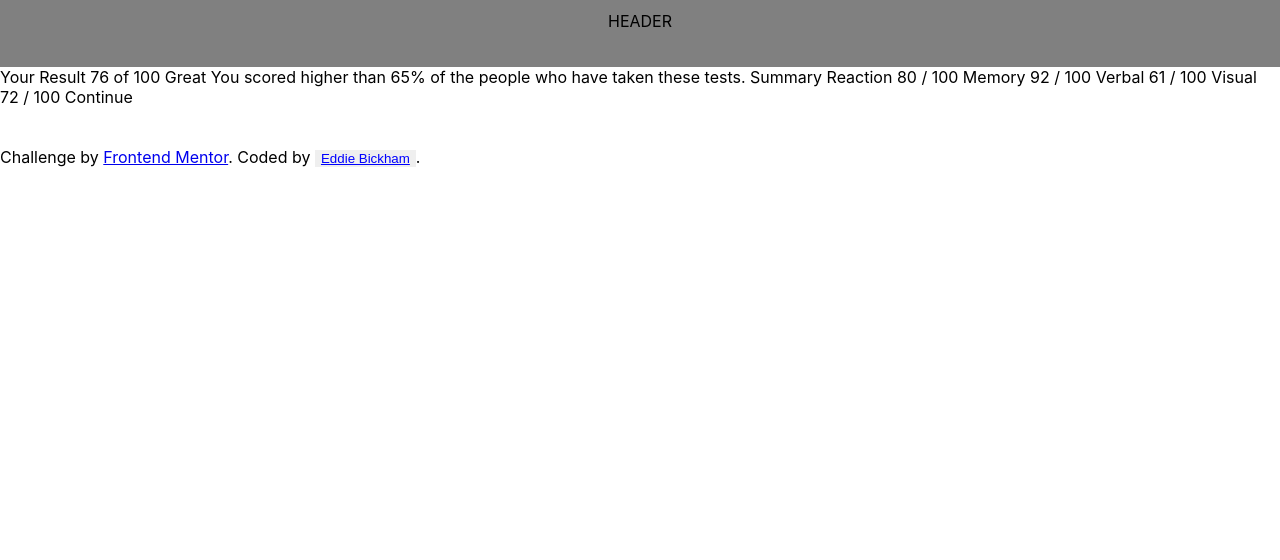
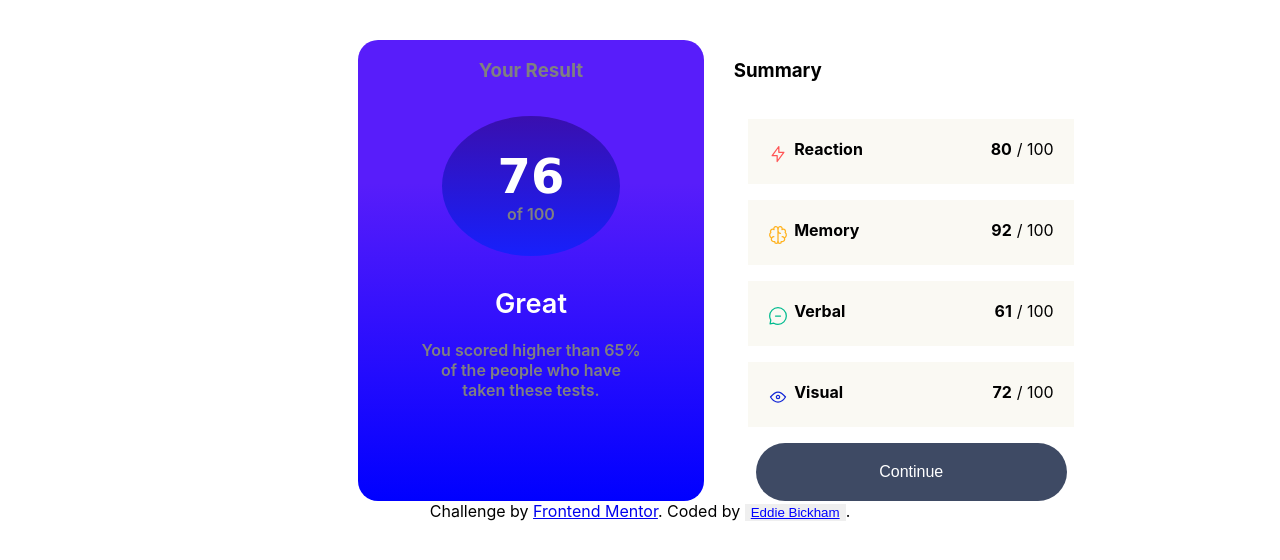
Before and after one commit to Eddeh1827/results-summary, a React (Create React App) app: page / in a window 1280 px wide. Shown: the top 560 px of the page. Built offline with nearby package versions, Linux system fonts and the light colour scheme.

Commit message:
Completed Project

```diff
--- a/public/index.html
+++ b/public/index.html
@@ -24,7 +24,7 @@
       work correctly both with client-side routing and a non-root public URL.
       Learn how to configure a non-root public URL by running `npm run build`.
     -->
-    <title>React App</title>
+    <title>Frontend Mentor Project</title>
   </head>
   <body>
     <noscript>You need to enable JavaScript to run this app.</noscript>
--- a/src/App.js
+++ b/src/App.js
@@ -4,7 +4,6 @@ import "./css/App.css";
 function App() {
   return (
     <div className="App">
-      <header className="App-header">HEADER</header>
       <Home />
     </div>
   );
--- a/src/Components/Card.jsx
+++ b/src/Components/Card.jsx
@@ -1,12 +1,55 @@
 import React from "react";
 import "../css/card.css";
+import memory from "../assets/images/icon-memory.svg";
+import reaction from "../assets/images/icon-reaction.svg";
+import verbal from "../assets/images/icon-verbal.svg";
+import visual from "../assets/images/icon-visual.svg";
 
 function Card() {
   return (
-    <div>
-      Your Result 76 of 100 Great You scored higher than 65% of the people who
-      have taken these tests. Summary Reaction 80 / 100 Memory 92 / 100 Verbal
-      61 / 100 Visual 72 / 100 Continue
+    <div id="main">
+      <div className="card-left">
+        <div>
+          <h3>Your Result</h3>
+        </div>
+        <div className="circle">
+          <p className="centered-text">
+            <span className="percent">76</span>of 100
+          </p>
+        </div>
+        <div className="lower-section">
+          <span>Great</span>You scored higher than 65% of the people who have
+          taken these tests.
+        </div>
+      </div>
+      <div className="card-right">
+        <div>
+          <h3>Summary</h3>
+        </div>
+        <div className="cards">
+          <div className="card">
+            <img src={reaction} alt="lightning bolt"></img>
+            <span id="react">Reaction</span>
+            <span className="sum-bold">80</span> / 100
+          </div>
+          <div className="card">
+            <img src={memory} alt="brain"></img>
+            <span id="memory">Memory</span>
+            <span className="sum-bold">92</span> / 100
+          </div>
+          <div className="card">
+            <img src={verbal} alt="message box"></img>
+            <span id="verbal">Verbal</span>
+            <span className="sum-bold">61</span> / 100
+          </div>
+          <div className="card">
+            <img src={visual} alt="eye"></img>
+            <span id="visual">Visual</span>
+            <span className="sum-bold">72</span> / 100
+          </div>
+        </div>
+        <button className="continue">Continue</button>
+      </div>
     </div>
   );
 }
--- a/src/Components/Home.jsx
+++ b/src/Components/Home.jsx
@@ -1,5 +1,6 @@
 import React from "react";
 import Card from "../Components/Card";
+import "../css/Home.css";
 
 export default function Home() {
   return (
--- a/src/css/App.css
+++ b/src/css/App.css
@@ -1,8 +1,7 @@
-header {
-  background-color: gray;
-  height: 7vh;
-  text-align: center;
-  padding-top: 0.7rem;
+.App {
+  display: flex;
+  justify-content: center;
+  width: 100%;
 }
 .btn-links {
   border: none;
--- /dev/null
+++ b/src/css/Home.css
@@ -0,0 +1,3 @@
+.attribution {
+  text-align: center;
+}
--- a/src/css/card.css
+++ b/src/css/card.css
@@ -1,4 +1,148 @@
-div {
-  width: fit-content;
-  height: 10vh;
+* {
+  box-sizing: border-box;
 }
+#main {
+  display: flex;
+  margin-top: 5vh;
+  margin-left: 5vw;
+  width: 100%;
+}
+.card-left {
+  width: 50%;
+  max-width: 27vw;
+  background: linear-gradient(to top, blue, rgb(88, 29, 250) 69%);
+  border-radius: 20px;
+  color: gray;
+}
+.card-right {
+  width: 50%;
+  display: flex;
+  flex-direction: column;
+}
+.card-right h3 {
+  text-align: left;
+  padding-left: 1.6em;
+  margin-bottom: 2em;
+}
+.cards {
+  padding-top: -35px;
+  padding-left: 20px;
+}
+.cards span[id] {
+  flex: 1;
+  font-weight: bold;
+}
+.card {
+  width: 100%;
+  margin: 0 2.5em 1em 1.5em;
+  padding: 20px;
+  display: flex;
+  justify-content: space-between;
+  background-color: rgba(153, 125, 13, 0.049);
+}
+.card img {
+  padding-right: 0.4em;
+  margin-top: 5px;
+}
+.sum-bold {
+  padding-right: 0.3em;
+  font-weight: bold;
+}
+.circle {
+  color: gray;
+  font-weight: 600;
+  display: flex;
+  justify-content: center;
+}
+.circle .percent {
+  font-family: "Lucida Sans", "Lucida Sans Regular", "Lucida Grande",
+    "Lucida Sans Unicode", Geneva, Verdana, sans-serif;
+  font-size: 3rem;
+  font-weight: 800;
+  color: white;
+  display: inline-block;
+  width: 100%;
+}
+.centered-text {
+  text-align: center;
+  background: linear-gradient(rgba(42, 8, 137, 0.666), rgb(24, 32, 252));
+  border-radius: 50%;
+  padding: 2em;
+}
+.lower-section {
+  margin: 0 60px;
+  color: gray;
+  font-weight: 600;
+  text-align: center;
+  padding: 15px 0 35px;
+}
+.lower-section span {
+  font-size: 1.7rem;
+  color: white;
+  display: inline-block;
+  width: 100%;
+  padding-bottom: 20px;
+  text-align: center;
+}
+
+h3 {
+  text-align: center;
+}
+.continue {
+  padding: 20px 20px;
+  background-color: rgba(28, 42, 73, 0.849);
+  color: #ffffff;
+  border: none;
+  border-radius: 50px;
+  text-align: center;
+  text-decoration: none;
+  font-size: 1em;
+  width: 90%;
+  margin-left: 15%;
+}
+.continue:hover {
+  cursor: pointer;
+  background-color: rgb(88, 29, 250);
+}
+@media only screen and (max-width: 600px) {
+  #main {
+    flex-direction: column;
+    margin: 0;
+  }
+  .card-left {
+    max-width: 100%;
+    width: 100%;
+    margin: 0;
+    border-radius: 0 0 20% 20%;
+  }
+  .centered-text {
+    padding: 0.9em;
+  }
+  .lower-section {
+    font-size: 15px;
+    margin: auto;
+    padding: 0 2em 2em;
+  }
+  .card {
+    margin-left: 10px;
+    margin-top: -22px;
+    padding-top: 25px;
+  }
+  .cards {
+    width: 100%;
+    max-width: 95%;
+    padding: 0;
+  }
+  .card-right {
+    width: 100%;
+  }
+  .card-right h3 {
+    text-align: left;
+    padding-left: 5%;
+    margin-bottom: 8%;
+  }
+  .continue {
+    margin: auto;
+    margin-bottom: 20px;
+  }
+}
```
